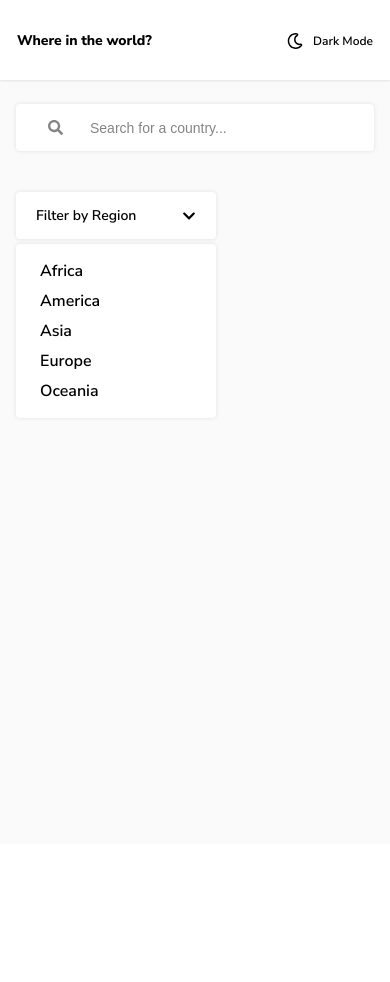
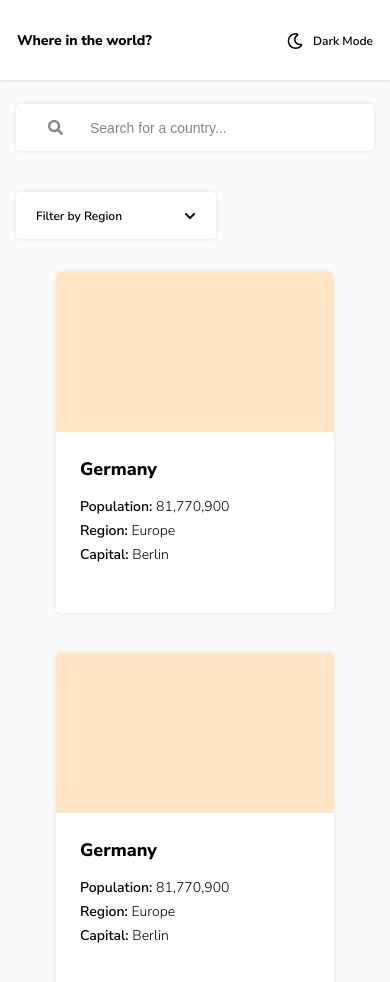
Before and after one commit to rlon23/fem-countries-api, a React (Create React App) app: page / in a window 390 px wide. Shown: the top 982 px of the page. Before the commit the page ends 844 px from the top, so only its background shows below. Built offline with nearby package versions, Linux system fonts and the light colour scheme.

Commit message:
Add CountryCard mobile styles

```diff
--- a/src/App.js
+++ b/src/App.js
@@ -3,9 +3,11 @@ import { FaRegMoon, FaMoon } from 'react-icons/fa';
 import { useState, useEffect } from 'react';
 import SearchForm from './components/SearchForm/SearchForm';
 import Filter from './components/Filter/Filter';
+import CountryCard from './components/CountryCard/CountryCard';
 
 function App() {
   const [dark_mode, setDark_mode] = useState(false);
+  const [filter_open, setFilter_open] = useState(false);
 
   useEffect(() => {
     if (
@@ -32,7 +34,13 @@ function App() {
       </header>
       <main className='App__main'>
         <SearchForm dark_mode={dark_mode} />
-        <Filter dark_mode={dark_mode} />
+        <Filter
+          dark_mode={dark_mode}
+          filter_open={filter_open}
+          setFilter_open={setFilter_open}
+        />
+        <CountryCard dark_mode={dark_mode} />
+        <CountryCard dark_mode={dark_mode} />
       </main>
     </div>
   );
--- a/src/App.scss
+++ b/src/App.scss
@@ -2,7 +2,6 @@
 @use './scss/variables';
 
 .App {
-  height: 100vh;
   color: var(--black);
   background-color: var(--very-light-gray);
 
--- /dev/null
+++ b/src/components/CountryCard/CountryCard.js
@@ -0,0 +1,31 @@
+import './CountryCard.scss';
+
+function CountryCard({ dark_mode }) {
+  return (
+    <article
+      className={`${
+        dark_mode
+          ? 'CountryCard dark_mode has_shadow'
+          : 'CountryCard has_shadow'
+      }`}
+    >
+      <div className='CountryCard__flag'>
+        <img src='' alt='' />
+      </div>
+      <div className='CountryCard__info'>
+        <h3 className='CountryCard__name'>Germany</h3>
+        <p className='CountryCard__population'>
+          <span>Population: </span>81,770,900
+        </p>
+        <p className='CountryCard__region'>
+          <span>Region: </span>Europe
+        </p>
+        <p className='CountryCard__capital'>
+          <span>Capital: </span>Berlin
+        </p>
+      </div>
+    </article>
+  );
+}
+
+export default CountryCard;
--- /dev/null
+++ b/src/components/CountryCard/CountryCard.scss
@@ -0,0 +1,37 @@
+.CountryCard {
+  margin: 0 2.5rem 2.5rem;
+  background-color: var(--white);
+  border-radius: 5px;
+  overflow: hidden;
+
+  &__flag {
+    height: 160px;
+    background-color: bisque;
+  }
+
+  &__name {
+    margin-bottom: 0.9375rem;
+    font-size: 1.125rem;
+    font-weight: 800;
+    line-height: 1.5625rem;
+  }
+
+  &__population,
+  &__region,
+  &__capital {
+    margin-bottom: 0.3125rem;
+  }
+
+  &__info {
+    font-size: 0.875rem;
+    padding: 1.5625rem 1.5rem 2.75rem;
+
+    & span {
+      font-weight: 600;
+    }
+  }
+
+  &.dark_mode {
+    background-color: var(--dark-blue);
+  }
+}
--- a/src/components/Filter/Filter.js
+++ b/src/components/Filter/Filter.js
@@ -1,21 +1,30 @@
 import './Filter.scss';
 import { FaChevronDown } from 'react-icons/fa';
 
-function Filter({ dark_mode }) {
+function Filter({ dark_mode, filter_open, setFilter_open }) {
   return (
-    <div className={`${dark_mode ? 'Filter dark_mode' : 'Filter'}`}>
-      <button className='dropdown__button has_shadow'>
+    <section className={`${dark_mode ? 'Filter dark_mode' : 'Filter'}`}>
+      <button
+        className='dropdown__button has_shadow'
+        onClick={() => setFilter_open(!filter_open)}
+      >
         Filter by Region <FaChevronDown />
       </button>
 
-      <ul className='region_list has_shadow'>
+      <ul
+        className={`${
+          filter_open
+            ? 'region_list has_shadow filter_open'
+            : 'region_list has_shadow'
+        }`}
+      >
         <li className='regions'>Africa</li>
         <li className='regions'>America</li>
         <li className='regions'>Asia</li>
         <li className='regions'>Europe</li>
         <li className='regions'>Oceania</li>
       </ul>
-    </div>
+    </section>
   );
 }
 
--- a/src/components/Filter/Filter.scss
+++ b/src/components/Filter/Filter.scss
@@ -1,4 +1,7 @@
 .Filter {
+  position: relative;
+  margin-bottom: 2.0625rem;
+
   .dropdown__button {
     display: flex;
     align-items: center;
@@ -10,7 +13,7 @@
     height: 47px;
     width: 200px;
     font-family: 'Nunito Sans';
-    font-size: 0.875rem;
+    font-size: 0.75rem;
     font-weight: 600;
     line-height: 1rem;
     padding: 1rem 1.25rem;
@@ -18,15 +21,23 @@
   }
 
   .region_list {
+    display: none;
+    position: absolute;
     background-color: var(--white);
     border-radius: 4px;
     width: 200px;
     padding: 1rem 1.5rem;
+    font-size: 0.75rem;
     list-style: none;
+
+    &.filter_open {
+      display: block;
+    }
 
     .regions {
       margin-bottom: 0.5rem;
       font-weight: 600;
+      cursor: pointer;
 
       &:last-child {
         margin-bottom: 0;
```
